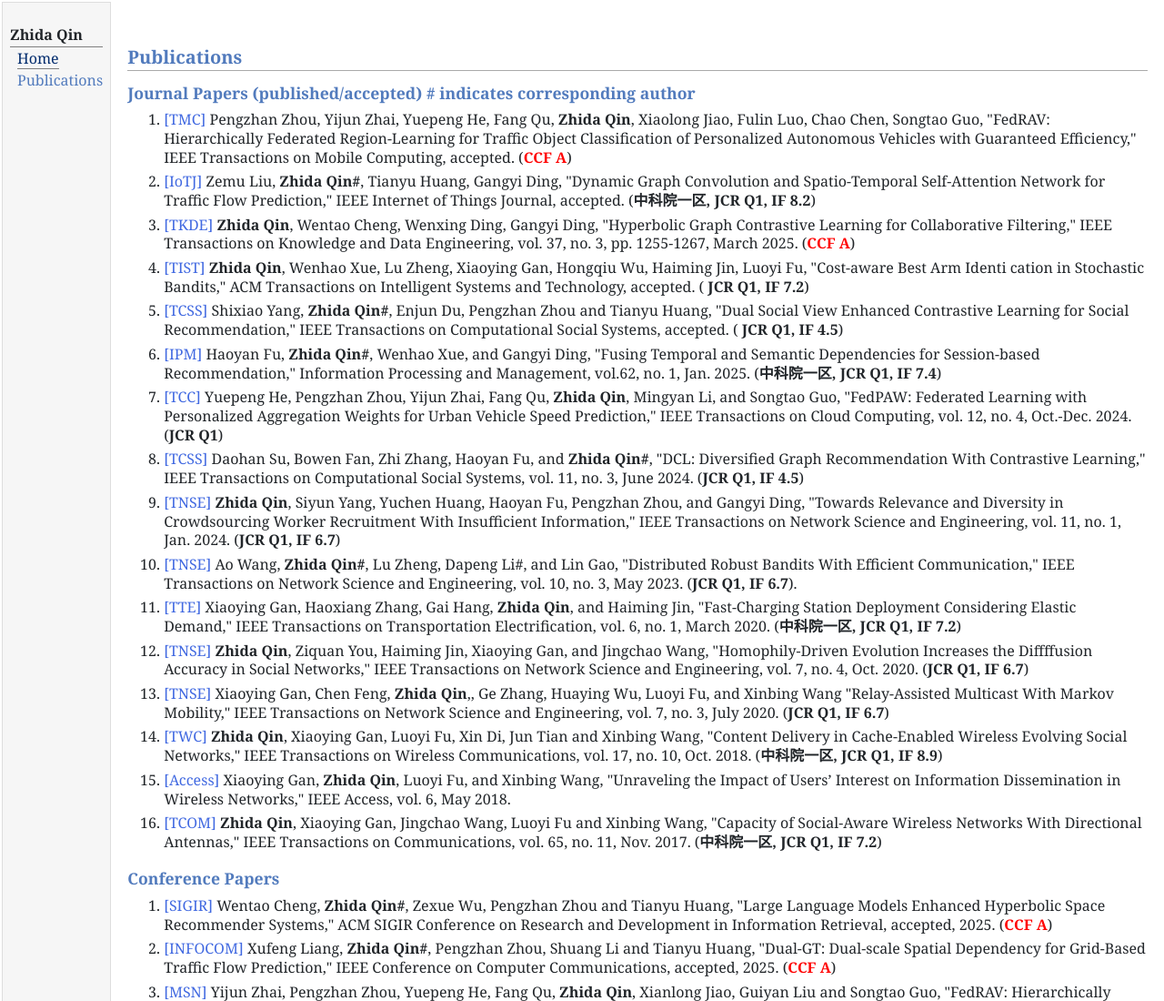
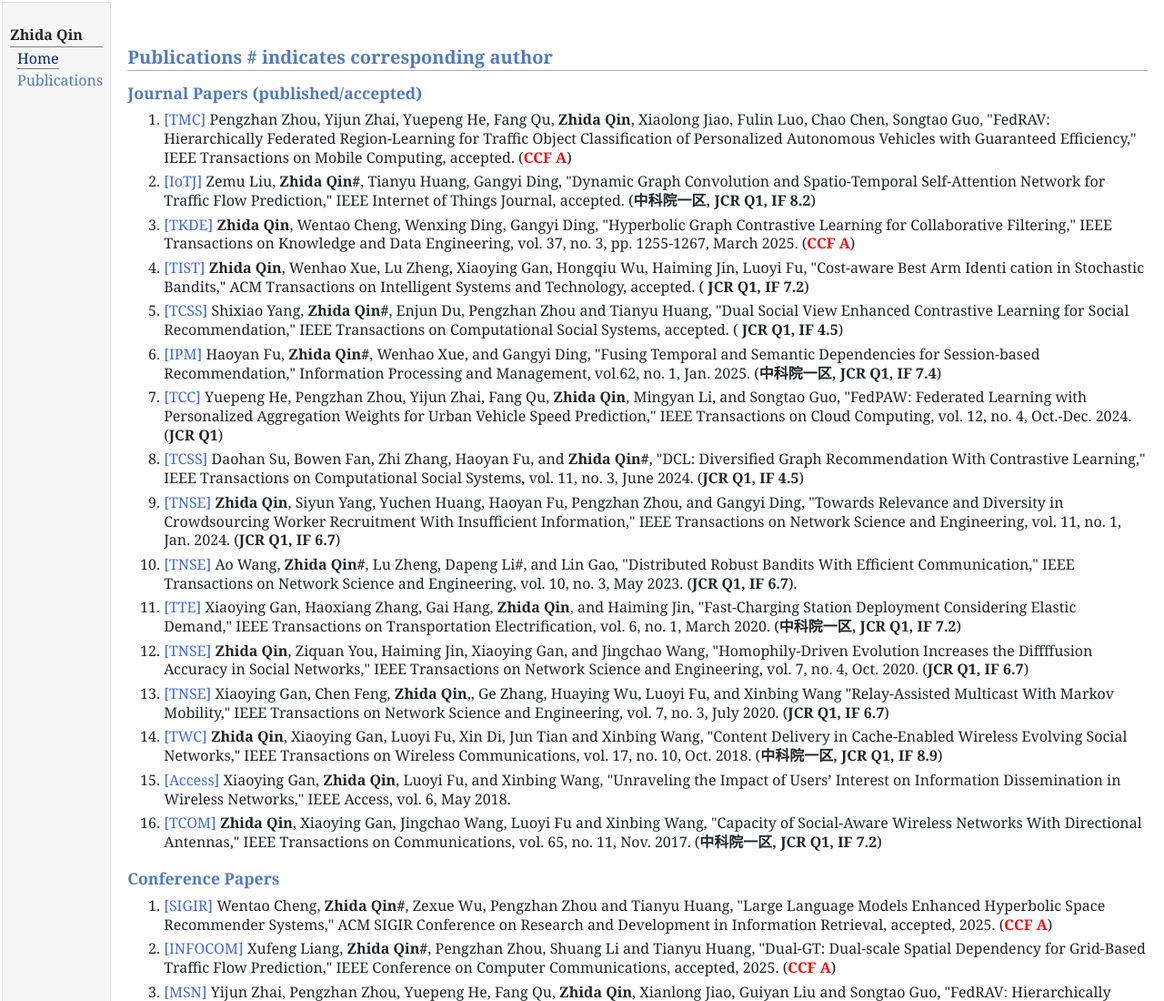
Before and after one commit to zhidaqin/zhidaqin.github.io, a plain HTML site: page Publications.html in a window 1280 px wide. Shown: the top 1100 px of the page at 91% size. Drawn offline with nearby package versions, Linux system fonts and the light colour scheme.

Commit message:
Update Publications.html

```diff
--- a/Publications.html
+++ b/Publications.html
@@ -33,10 +33,10 @@
 <td id="layout-content">
 <p><br></p>
 
-<h2><b>Publications</b></h2>
+<h2><b>Publications  # indicates corresponding author</b></h2>
 
 
-<h3><b>Journal Papers (published/accepted) # indicates corresponding author</b></h3>
+<h3><b>Journal Papers (published/accepted) </b></h3>
 
 <ol>
 <li><p>
```
